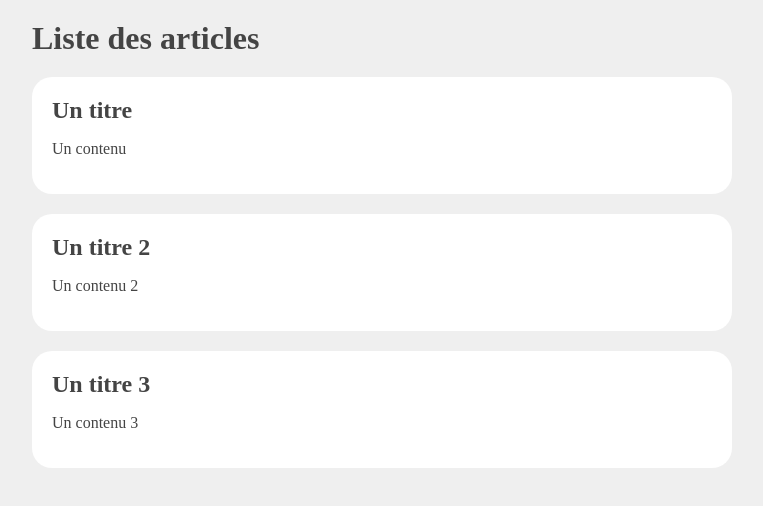
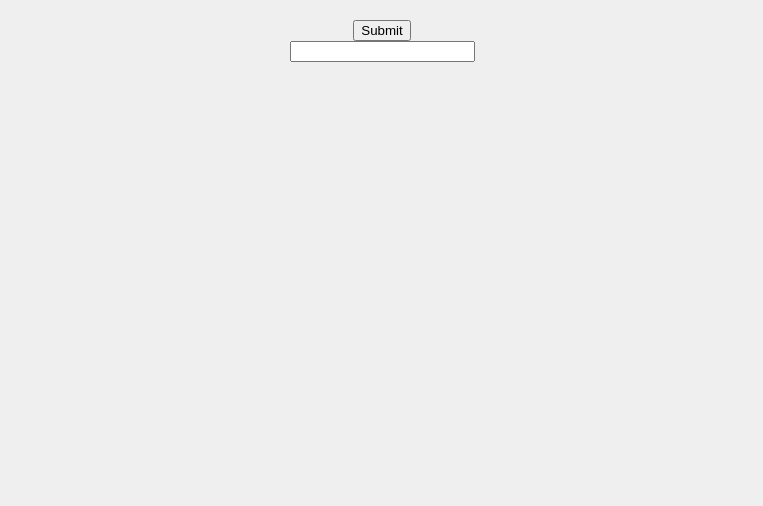
Before and after one commit to MrGreen0000/rendu-conditionnel, a React (Create React App) app: page / in a window 1280 px wide. Shown: the top 506 px of the page, without its empty margins (258-1021 px from the left). Built offline with nearby package versions, Linux system fonts and the light colour scheme.

Commit message:
handler event

```diff
--- a/src/App.js
+++ b/src/App.js
@@ -1,9 +1,33 @@
-import Articles from "./components/Articles";
+export default function App() {
+  function handleClick(e) {
+    e.stopPropagation();
+    e.preventDefault();
+    console.log("click ! : ", e);
+  }
 
-export default function App() {
+  function handleInput(e) {
+    console.log("input : ", e);
+  }
+  function handleFocus(e) {
+    console.log("focus : ", e);
+  }
+
+  function handleClickDiv(e) {
+    console.log("div click: ", e);
+  }
+
   return (
-    <div className="d-flex flex-row justify-content-center align-items-center p-20">
-      <Articles />
+    <div
+      onClick={handleClickDiv}
+      className="d-flex flex-column justify-content-center align-items-center p-20"
+    >
+      <form>
+        <button onClick={handleClick} className="mb-30">
+          Submit
+        </button>
+      </form>
+
+      <input onFocus={handleFocus} type="text" onInput={handleInput}></input>
     </div>
   );
 }
--- /dev/null
+++ b/src/Button.js
@@ -0,0 +1,5 @@
+function Button() {
+  return <button style={{ backgroundColor: "blue" }}>Submit</button>;
+}
+
+export default Button;
```
